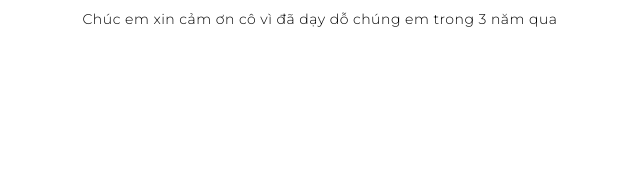
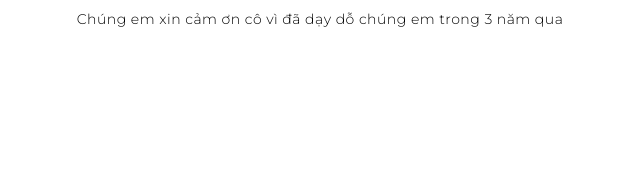
Before and after one commit to khoidesu/chuyentink22, a plain HTML site: page subweb/html7.html in a window 1280 px wide. Shown: the part 519-696 px from the top of the page, 320-960 px from the left. Drawn offline with Linux system fonts and the light colour scheme.

Commit message:
upload
3/14/25

```diff
--- a/subweb/html7.html
+++ b/subweb/html7.html
@@ -38,7 +38,7 @@
     <div class="services container">
       <div class="service-top">
         <h1 class="section-title">CHUYÊN TIN<span> K2022-2025</span></h1>
-        <p>Chúc em xin cảm ơn cô vì đã dạy dỗ chúng em trong 3 năm qua</p>
+        <p>Chúng em xin cảm ơn cô vì đã dạy dỗ chúng em trong 3 năm qua</p>
       </div>
     </div>
     </div>
```
